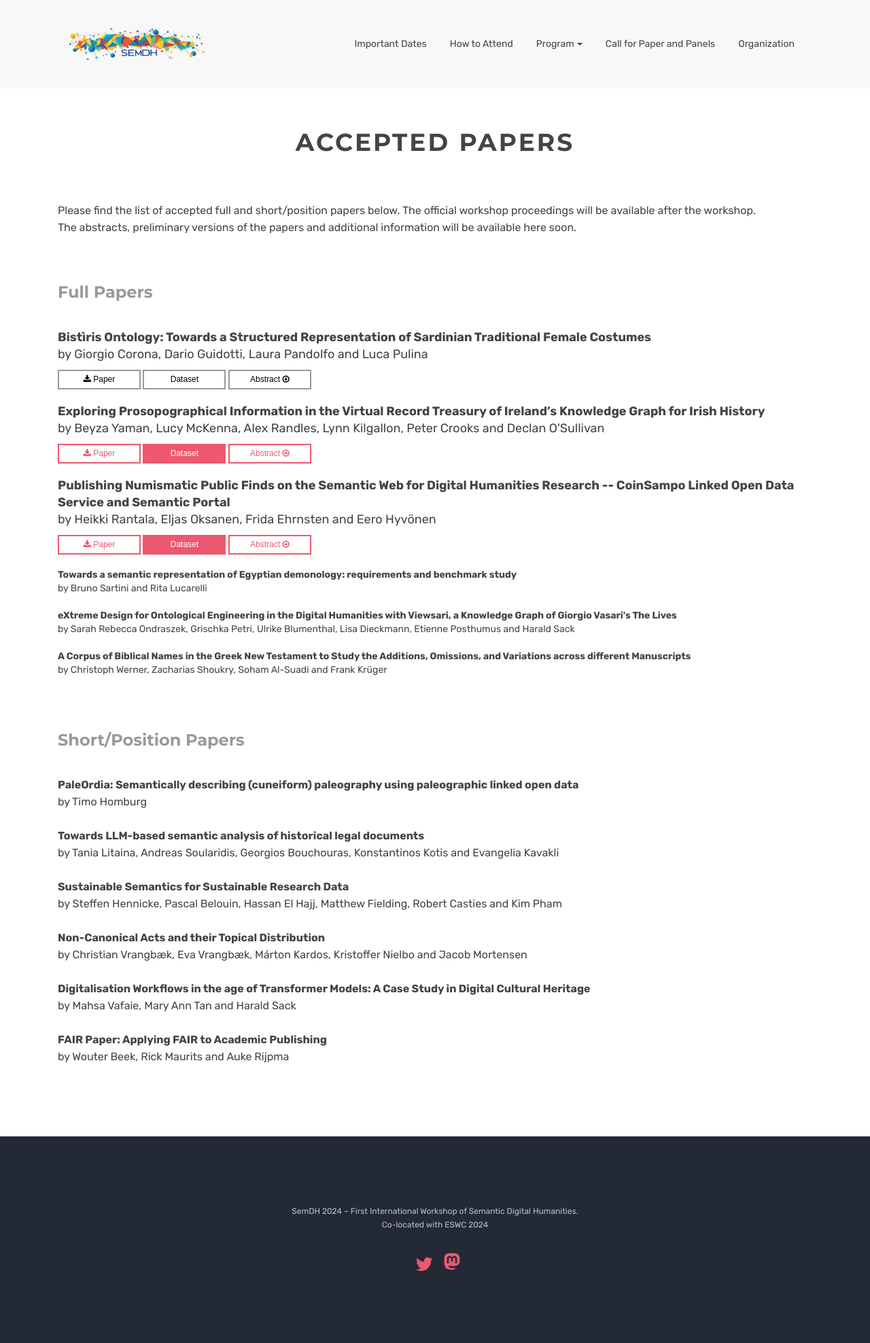
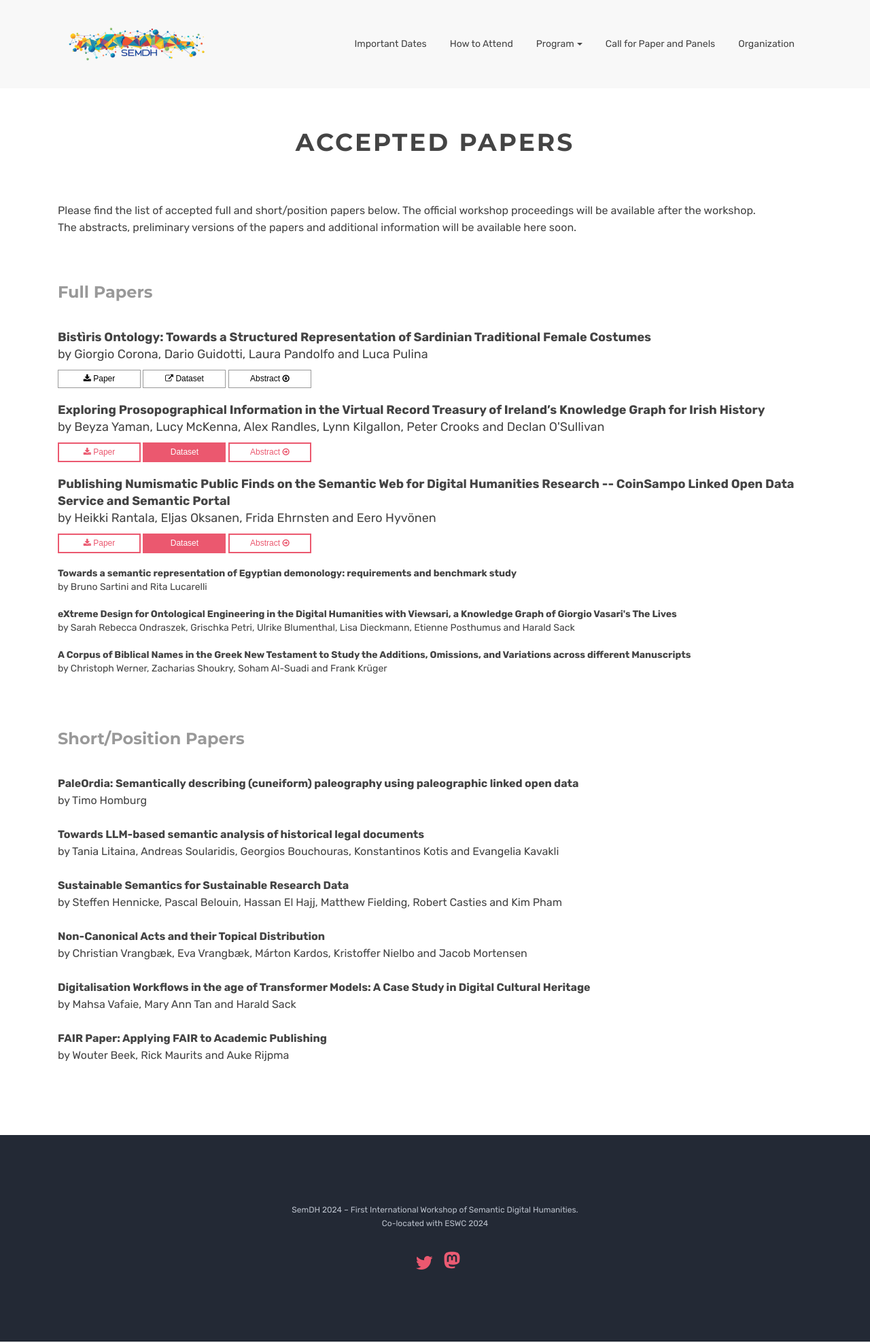
Before and after one commit to SemDH/semdh.github.io, a Jekyll site: the page built from accepted-papers-test.html, in a window 1280 px wide. Shown: the whole page at 68% size. Built offline with Jekyll 4.4.1, drawn with Linux system fonts in a browser that asks for light colours.

Commit message:
cr versions

```diff
--- a/accepted-papers-test.html
+++ b/accepted-papers-test.html
@@ -38,11 +38,11 @@
             <strong>Bistìris Ontology: Towards a Structured Representation of Sardinian Traditional Female Costumes</strong> <br />
             by Giorgio Corona, Dario Guidotti, Laura Pandolfo and Luca Pulina
           </p>
-              <button type="button" class="btn std-btn btn-sm btn-papers .btn-rounded">
+              <button type="button" class="btn std-btn btn-sm btn-papers">
                   <i class="fa fa-download icons"></i> Paper
               </button>
               <button type="button" class="btn std-btn btn-sm btn-papers">
-                  <i class="fa-solid fa-arrow-up-right-from-square"></i> Dataset
+                  <i class="fa fa-external-link icons"></i> Dataset
               </button>
               <button type="button" class="btn std-btn  btn-sm btn-papers" data-toggle="collapse" href="#collapseExample" role="button" aria-expanded="false" aria-controls="collapseExample">
                 Abstract <i class="fa fa-arrow-circle-o-down icons"></i>
--- a/assets/css/custom.css
+++ b/assets/css/custom.css
@@ -36,14 +36,14 @@
 .btn-papers:active,
 .btn-papers:focus {
     color: black;
-    border: 2px solid #999;
+    border: 1px solid #999;
     background: white
 }
 
 .btn-papers:hover {
     color: white;
     background: #eb5b73;
-    border: 2px solid #eb5b73
+    border: 1px solid #eb5b73
 }
 
 .carousel-inner {
@@ -61,7 +61,7 @@
 }
 
 .card-text-papers {
-    font-size: 14px;
+    font-size: 16px;
     color: #444
 }
 
```
